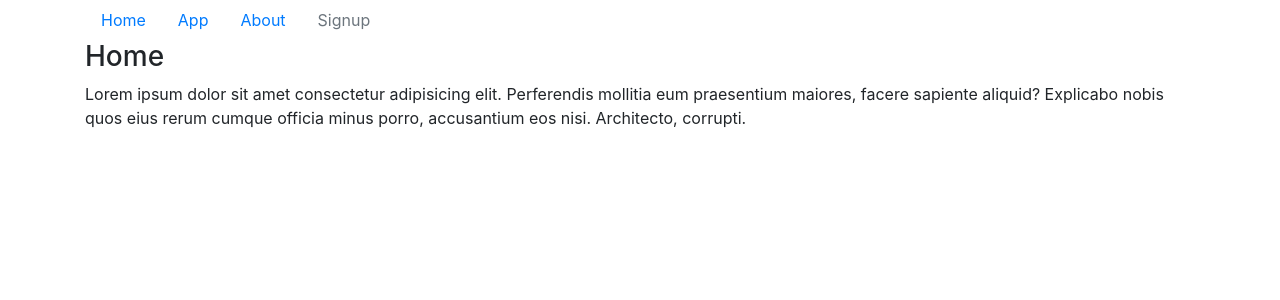
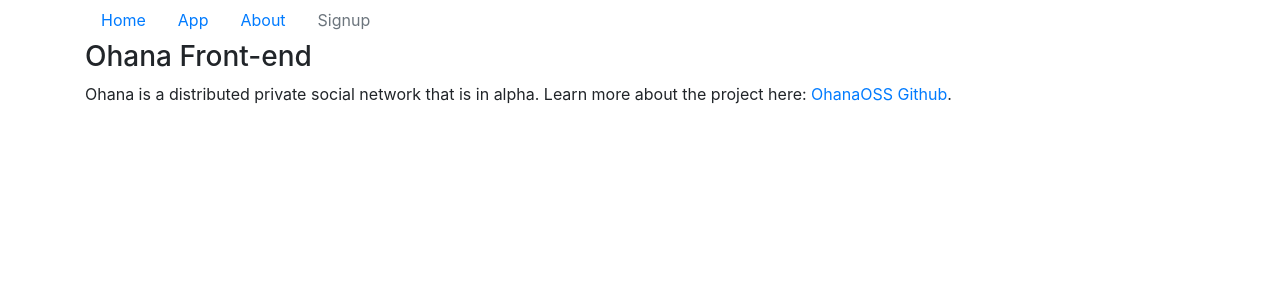
Before and after one commit to OhanaOSS/kaiaulu, a React (Create React App) app: page / in a window 1280 px wide. Shown: the top 300 px of the page. Built offline with nearby package versions, Linux system fonts and the light colour scheme.

Commit message:
basic blurb for homepage

```diff
--- a/src/components/pages/Home.js
+++ b/src/components/pages/Home.js
@@ -4,8 +4,8 @@
   render() {
     return (
         <section>
-            <h3>Home</h3>
-            <div>Lorem ipsum dolor sit amet consectetur adipisicing elit. Perferendis mollitia eum praesentium maiores, facere sapiente aliquid? Explicabo nobis quos eius rerum cumque officia minus porro, accusantium eos nisi. Architecto, corrupti.</div>
+            <h3>Ohana Front-end</h3>
+            <div>Ohana is a distributed private social network that is in alpha. Learn more about the project here: <a href="https://www.github.com/ohanaoss/">OhanaOSS Github</a>.</div>
         </section>
     );
   }
```
